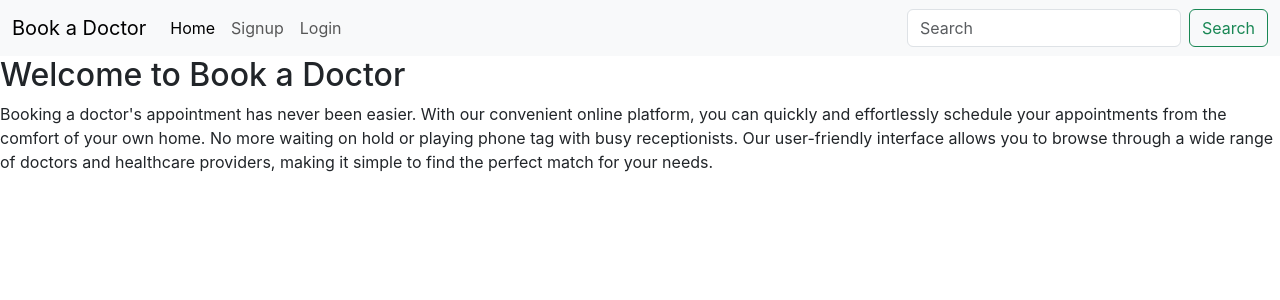
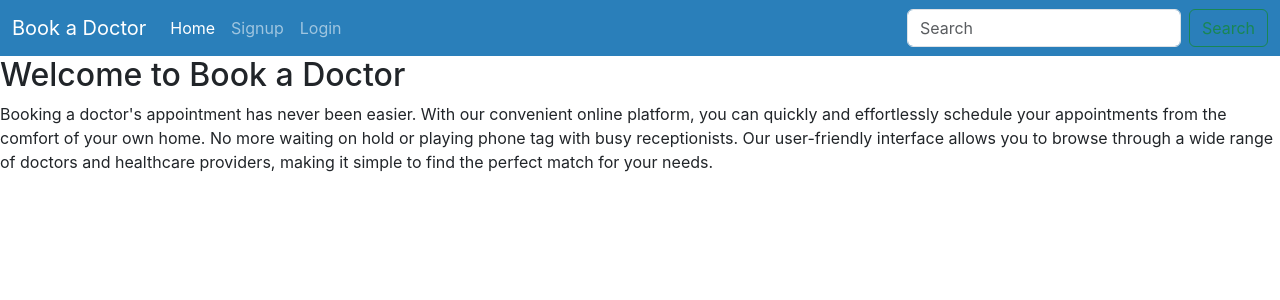
Before and after one commit to aadyanair/Book-a-Doc, a React (Create React App) app: page / in a window 1280 px wide. Shown: the top 300 px of the page. Built offline with nearby package versions, Linux system fonts and the light colour scheme.

Commit message:
Added background color to Navbar component

```diff
--- a/src/components/Navbar.js
+++ b/src/components/Navbar.js
@@ -4,7 +4,7 @@
 
 const Navbar = () => {
     return (
-        <nav className="navbar navbar-expand-lg bg-body-tertiary">
+        <nav className="navbar navbar-expand-lg navbar-dark" style={{backgroundColor:'#2a7fba'}}>
             <div className="container-fluid">
                 <Link className="navbar-brand" to="/">Book a Doctor</Link>
                 <button
```
